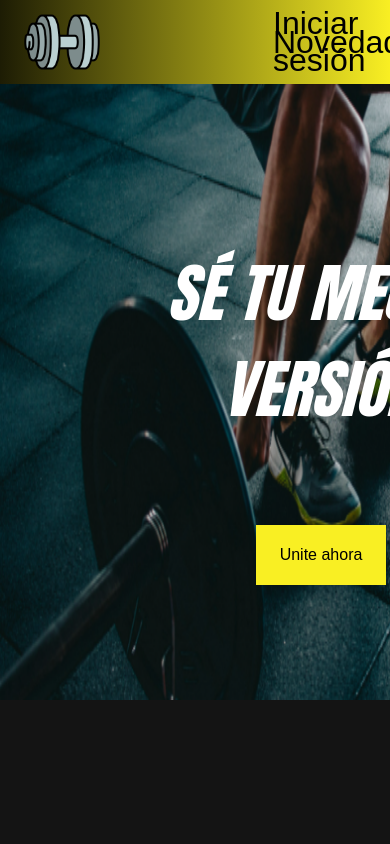
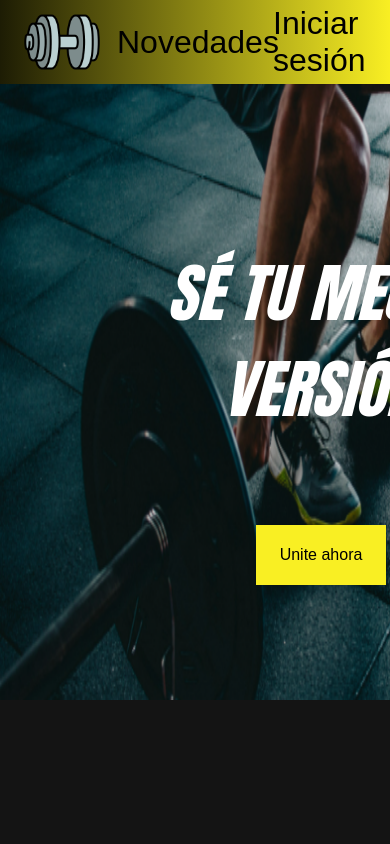
Before and after one commit to NickMiras2024/pagina-gym-3, a React (Vite) app: page / in a window 390 px wide. Shown: the top 844 px of the page. Built offline with nearby package versions, Linux system fonts and the light colour scheme.

Commit message:
Update barraNav.css

```diff
--- a/src/styles/barraNav.css
+++ b/src/styles/barraNav.css
@@ -53,6 +53,12 @@
     font-family: sans-serif;
     font-size: larger;
     position: absolute;
+    cursor: pointer;
+}
+
+
+.btnNov{
+    right: 20%;
 }
 
 @media (max-width: 940px) {
@@ -66,6 +72,8 @@
     .btnN {
         font-size: 200%;
     }
-
+    .btnNov{
+        right: 60%;
+    }
 
 }
```
